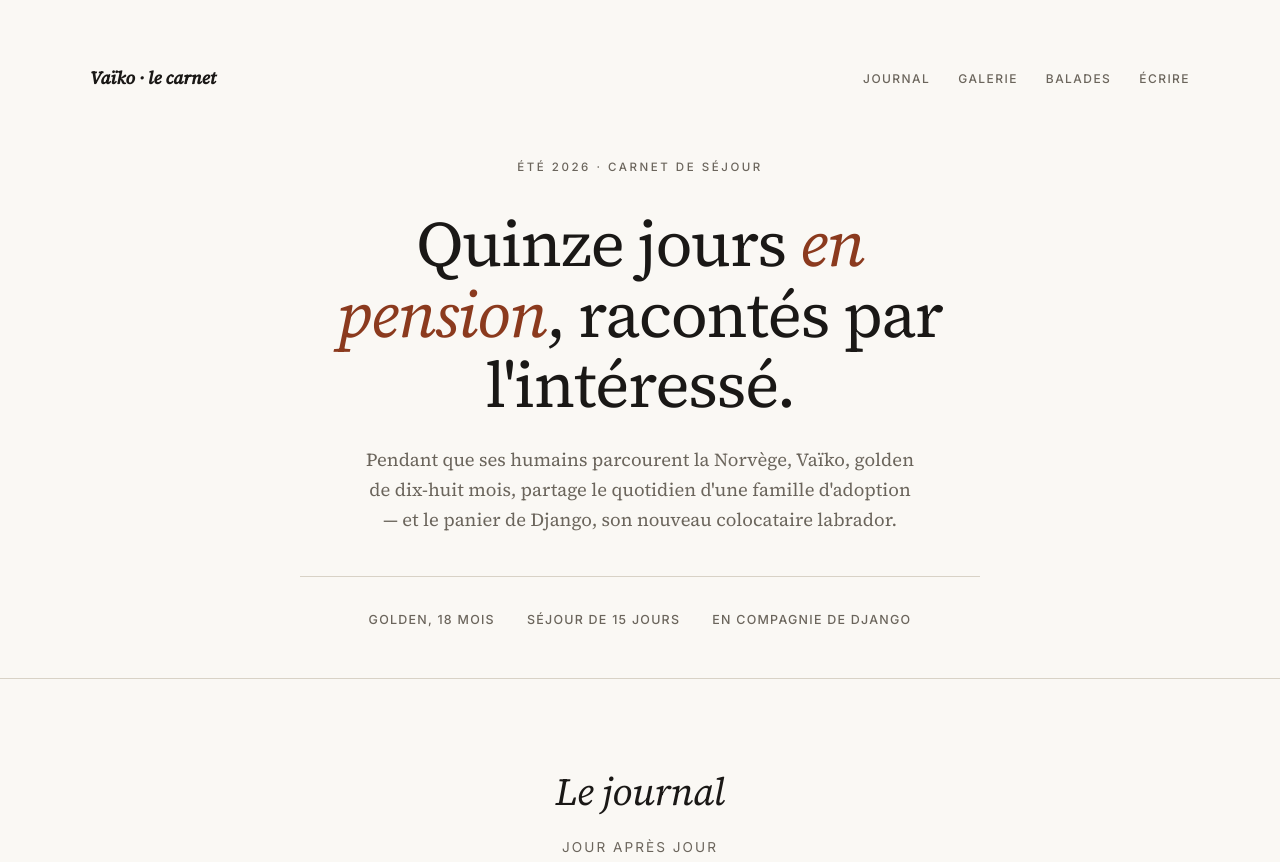
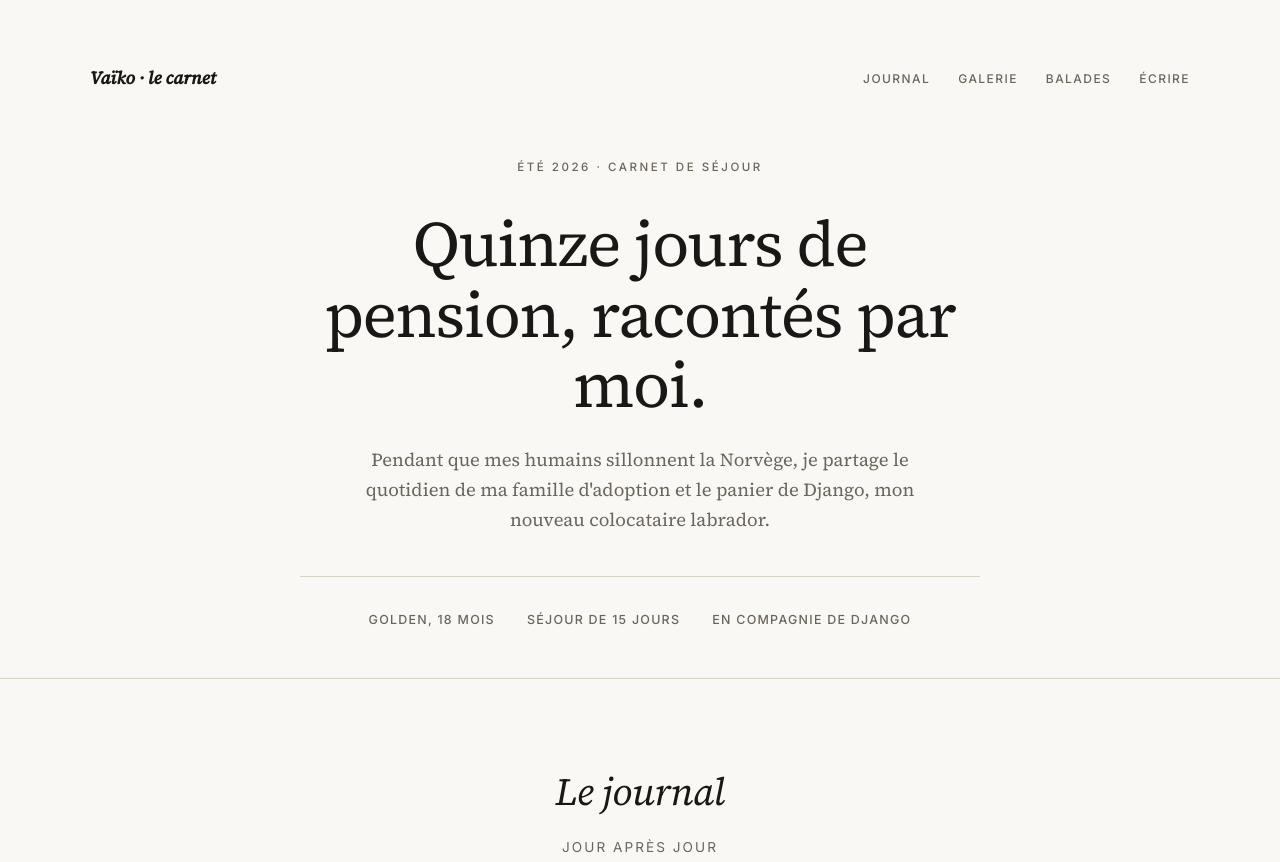
Before and after one commit to jon77340/vaiko-blog, a plain HTML site: page index.html in a window 1280 px wide. Shown: the top 862 px of the page. Drawn offline with nearby package versions, Linux system fonts and the light colour scheme.

Commit message:
fix: texte intro à la première personne

```diff
--- a/index.html
+++ b/index.html
@@ -29,8 +29,8 @@
 
   <div class="hero-content">
     <p class="kicker">Été 2026 · Carnet de séjour</p>
-    <h1>Quinze jours <em>en pension</em>, racontés par l'intéressé.</h1>
-    <p class="lede">Pendant que ses humains parcourent la Norvège, Vaïko, golden de dix-huit mois, partage le quotidien d'une famille d'adoption — et le panier de Django, son nouveau colocataire labrador.</p>
+    <h1>Quinze jours de pension, racontés par moi.</h1>
+    <p class="lede">Pendant que mes humains sillonnent la Norvège, je partage le quotidien de ma famille d'adoption et le panier de Django, mon nouveau colocataire labrador.</p>
     <div class="hero-meta">
       <span class="badge">Golden, 18 mois</span>
       <span class="badge">Séjour de 15 jours</span>
```
